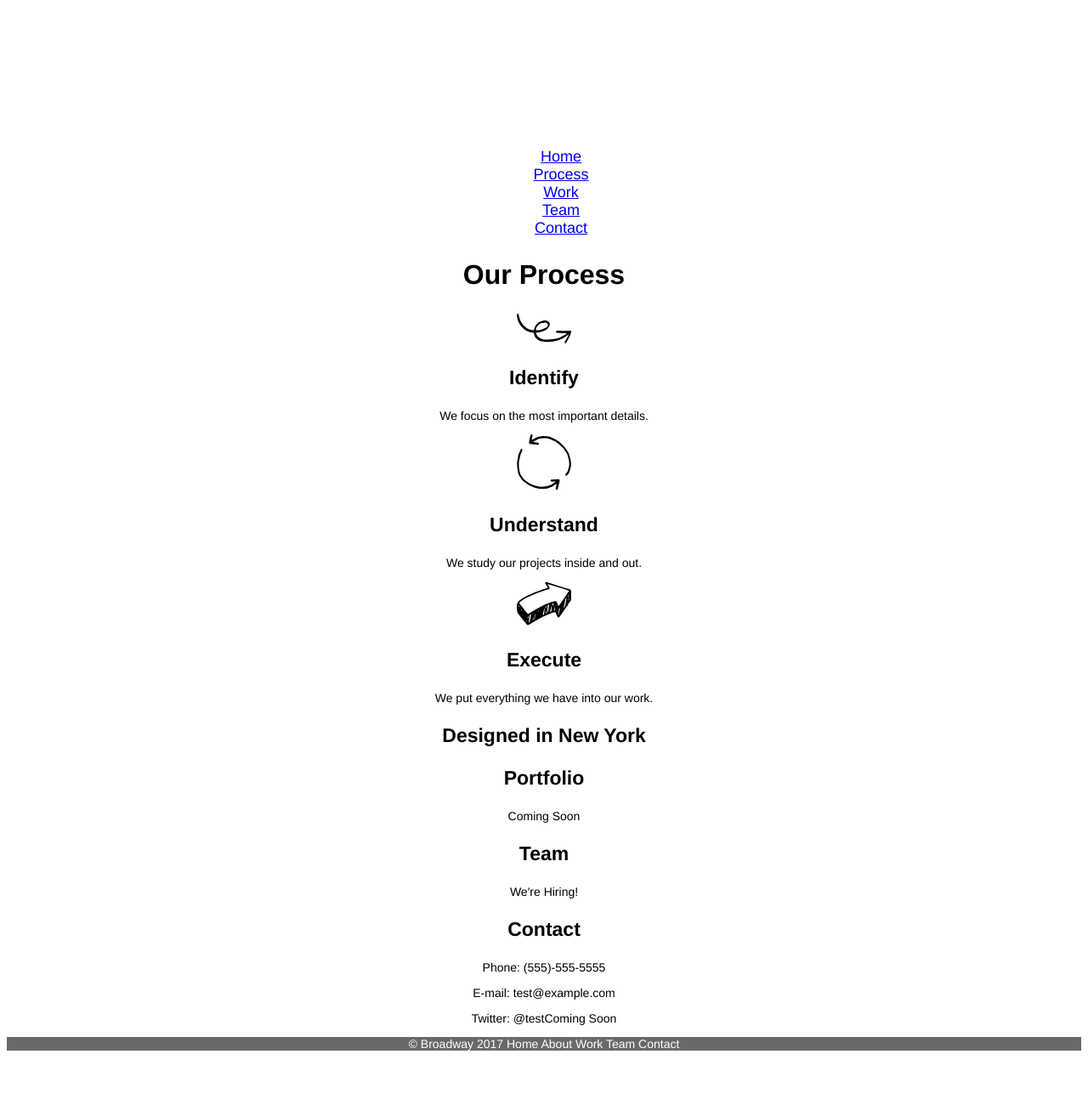
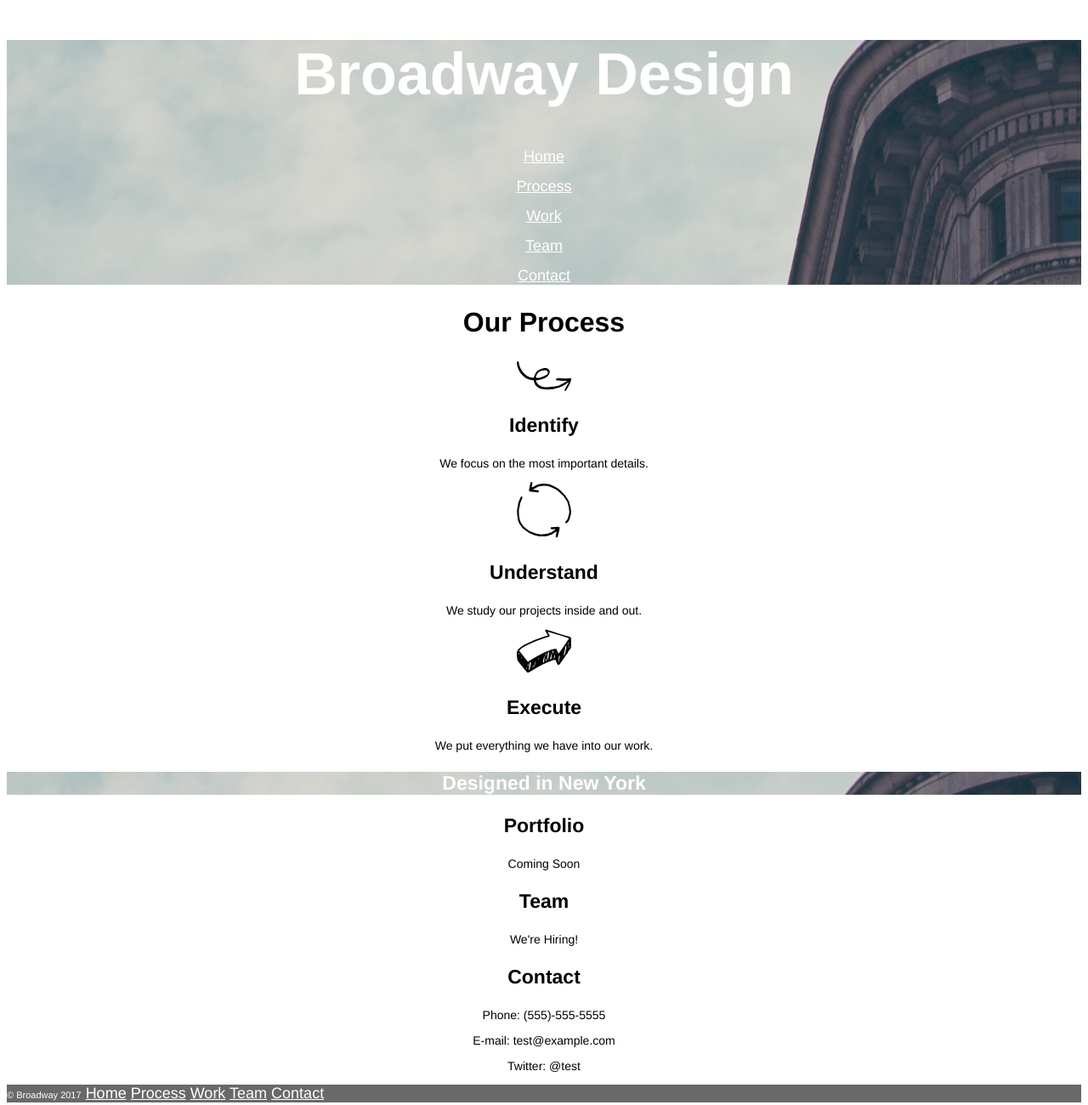
Before and after one commit to generalni/broadway, a plain HTML site: page index.html in a window 1280 px wide. Shown: the whole page at 85% size. Before the commit the page ends 1250 px from the top, so only its background shows below. Drawn offline with Linux system fonts and the light colour scheme.

Commit message:
Final version

```diff
--- a/index.html
+++ b/index.html
@@ -7,18 +7,16 @@
 	<body>
 		<header>
 			<h1>Broadway Design</h1>
+			<nav>
+				<p><a href="./index.html">Home<a></p>
+				<p><a href="#process">Process<a></p>
+				<p><a href="#portfolio">Work<a></p>
+				<p><a href="#team">Team<a></p>
+				<p><a href="#contact">Contact<a></p>
+			</nav>
+		</header>
 
-			<nav>
-				<ul>
-					<li><a href="#">Home<a></li>
-					<li><a href="#">Process<a></li>
-					<li><a href="#">Work<a></li>
-					<li><a href="#">Team<a></li>
-					<li><a href="#">Contact<a></li>
-				</ul>
-			</nav>
-
-		</header>
+		<div id="process">
 			<h2>Our Process</h2>
 
 			<img src="./resources/images/identify.svg" alt="identify arrow"/>
@@ -32,24 +30,37 @@
 			<img src="./resources/images/execute.svg" alt="execute arrow"/>
 			<h3>Execute</h3>
 			<p>We put everything we have into our work.</p>
+		</div>
 
 		<div class="design">
 			<h3>Designed in New York</h3>
 		</div>
 
+		<div id="portfolio">
 			<h3>Portfolio</h3>
 			<p>Coming Soon</p>
+		</div>
 
+		<div id="team">
 			<h3>Team</h3>
 			<p>We're Hiring!</p>
+		</div>
 
+		<div id="contact">
 			<h3>Contact</h3>
 			<p>Phone: (555)-555-5555</p>
 			<p>E-mail: test@example.com</p>
-		<p>Twitter: @testComing Soon</p>
+			<p>Twitter: @test</p>
+		</div>
 
 		<footer>
-			<p>© Broadway 2017 Home About Work Team Contact</p>
+			<span>© Broadway 2017</span>
+			<a href="./index.html">Home<a>
+			<a href="#process">Process<a>
+			<a href="#portfolio">Work<a>
+			<a href="#team">Team<a>
+			<a href="#contact">Contact<a>
 		</footer>
+
 	</body>
 </html>
--- a/resources/css/style.css
+++ b/resources/css/style.css
@@ -6,11 +6,6 @@
 h1 {
 	font-size: 70px;
 	font-weight: bold;
-	color: white;
-}
-
-li {
-	font-size: 18px;
 	color: white;
 }
 
@@ -28,13 +23,27 @@ p {
 	font-size: 14px;
 }
 
-.design.h3 {
+nav a,
+footer a {
+	font-size: 18px;
 	color: white;
-	background-image: ("./resources/images/the-flatiron-building.png");
+}
+
+.design {
+	color: white;
+	background-image: url("../images/the-flatiron-building.png");
 }
 
 footer {
+	text-align: left;
 	background-color: dimgray;
 	color: white;
+}
+
+footer span {
 	font-size: 11px;
 }
+
+header {
+	background-image: url("../images/the-flatiron-building.png");
+}
```
Lines whose indentation alone changed are shown as unchanged.
